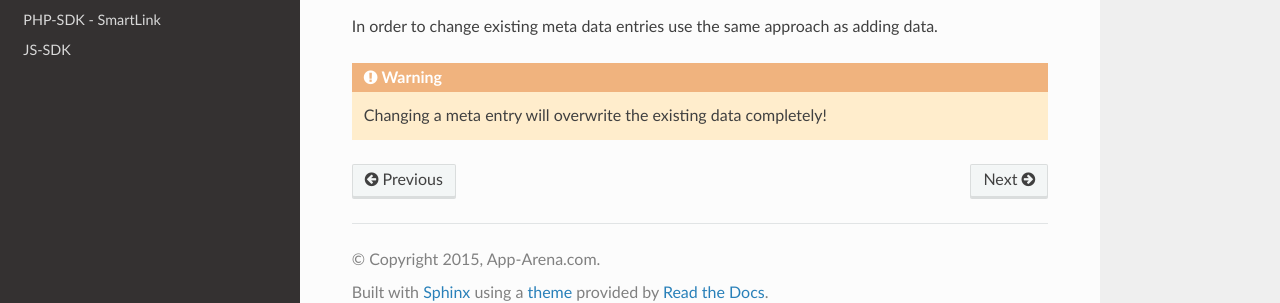
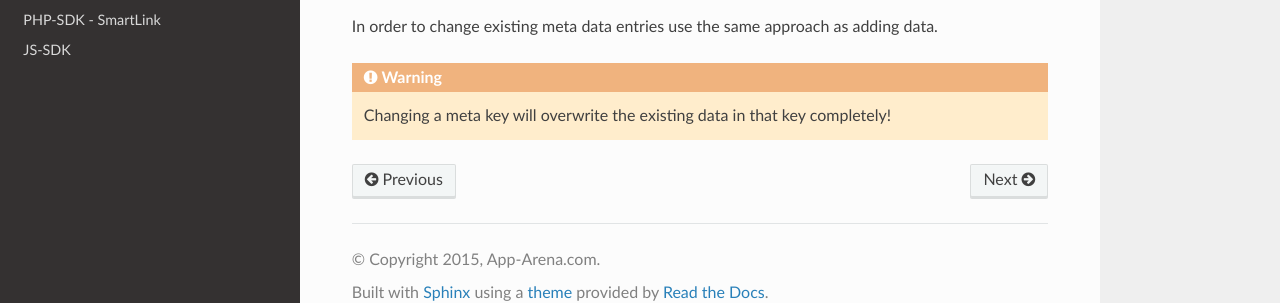
Before and after one commit to apparena/docs, a Sphinx documentation site: the page built from docs/api/050-config.rst, in a window 1280 px wide and 900 px high, scrolled down 4169 px. Shown: the part 571-874 px from the top of the window. Built offline with Sphinx 7.4.7 and the Read the Docs theme 2.0.0, drawn with Linux system fonts in a browser that asks for light colours.

Commit message:
AM-817 API documentation

```diff
--- a/docs/api/050-config.rst
+++ b/docs/api/050-config.rst
@@ -225,4 +225,4 @@ Change meta data
 
 In order to change existing meta data entries use the same approach as adding data.
 
-.. Warning:: Changing a meta entry will overwrite the existing data completely!
+.. Warning:: Changing a meta key will overwrite the existing data in that key completely!
```
